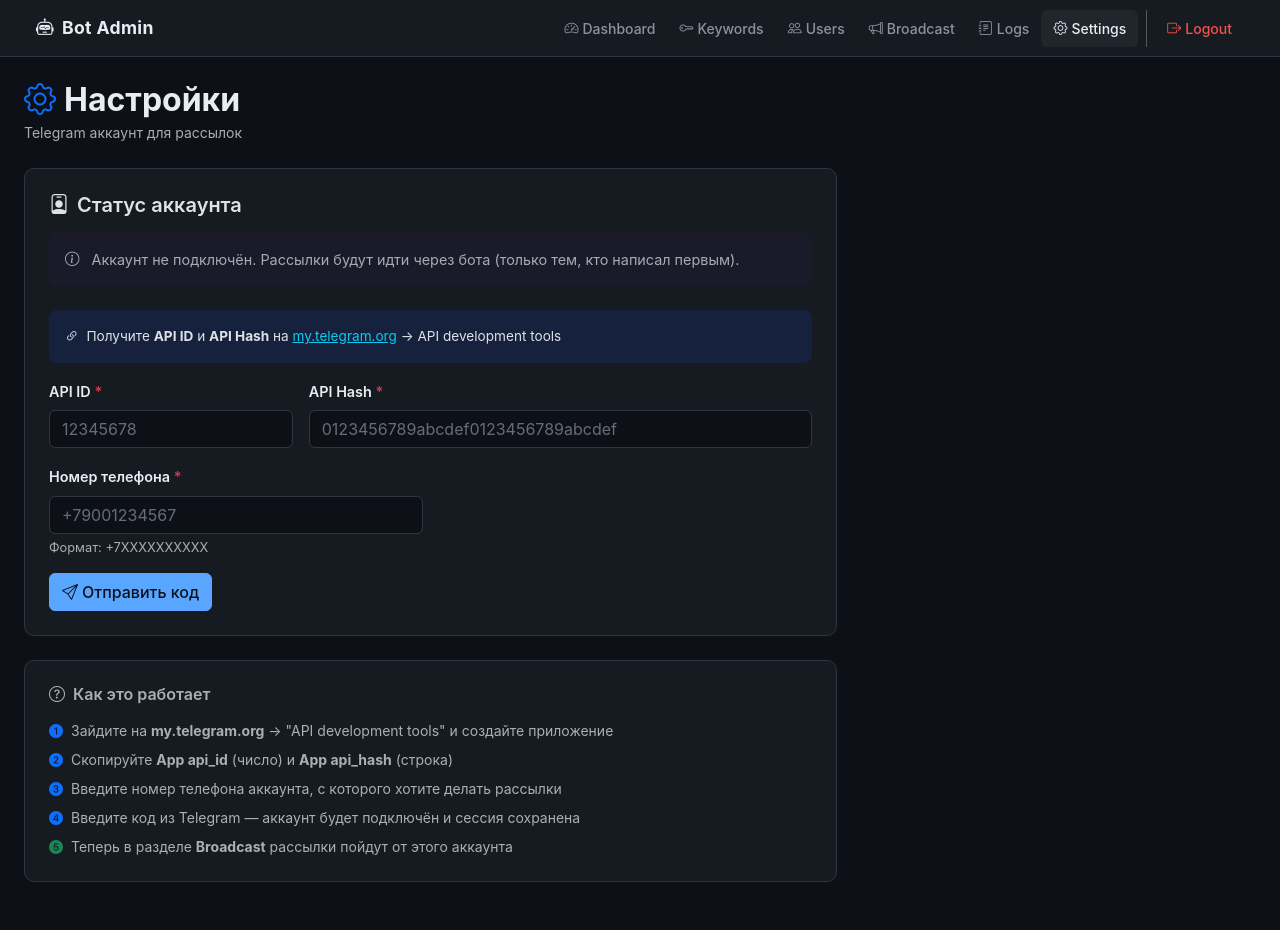
After one commit to artemregi/telegram-bot-marketing-automation, a FastAPI app: template app/templates/settings.html in a window 1280 px wide. The commit adds this page. Run offline with FastAPI, Linux system fonts and the light colour scheme; the template is opened without the code that fills it, so the values that code supplies are empty; parts of the project's set-up code (start-up, migrations or seed data) failed here and were passed over.

Commit message:
Add Pyrogram user account for broadcasts + Settings page
- requirements.txt: add pyrogram + tgcrypto
- models: add Setting table (key-value config store)
- services/tg_client.py: Pyrogram auth flow (send_code → sign_in → session)
- services/broadcast.py: use Pyrogram client when session exists, fall back to bot
- routes.py: GET/POST /settings, /settings/send-code, /settings/verify-code, /settings/disconnect
- templates/settings.html: connect account UI with step-by-step instructions
- base.html: add Settings to navbar

Co-Authored-By: Claude Sonnet 4.6 <noreply@anthropic.com>

```diff
--- a/app/templates/base.html
+++ b/app/templates/base.html
@@ -32,6 +32,9 @@
           <a class="nav-link {% if '/logs' in request.url.path %}active{% endif %}" href="/logs">
             <i class="bi bi-journal-text me-1"></i>Logs
           </a>
+          <a class="nav-link {% if '/settings' in request.url.path %}active{% endif %}" href="/settings">
+            <i class="bi bi-gear me-1"></i>Settings
+          </a>
           <div class="vr ms-2 me-2 d-none d-lg-block" style="opacity:0.3"></div>
           <a class="nav-link text-danger" href="/logout">
             <i class="bi bi-box-arrow-right me-1"></i>Logout
--- /dev/null
+++ b/app/templates/settings.html
@@ -0,0 +1,124 @@
+{% extends "base.html" %}
+{% block title %}Settings — Bot Admin{% endblock %}
+
+{% block content %}
+<div class="d-flex align-items-center mb-4">
+  <div>
+    <h2 class="fw-bold mb-0"><i class="bi bi-gear me-2 text-primary"></i>Настройки</h2>
+    <span class="text-muted small">Telegram аккаунт для рассылок</span>
+  </div>
+</div>
+
+<!-- Status card -->
+<div class="row mb-4">
+  <div class="col-12 col-lg-8">
+    <div class="card border-0 mb-4">
+      <div class="card-body p-4">
+        <h5 class="fw-semibold mb-3"><i class="bi bi-person-badge me-2"></i>Статус аккаунта</h5>
+        {% if connected %}
+          <div class="d-flex align-items-center gap-3 mb-4">
+            <div style="width:48px;height:48px;border-radius:50%;background:#1a3a2a;display:flex;align-items:center;justify-content:center">
+              <i class="bi bi-person-check-fill text-success fs-4"></i>
+            </div>
+            <div>
+              <div class="fw-semibold text-success">Подключён</div>
+              <div class="text-muted small">{{ creds.account_name }} · {{ creds.phone }}</div>
+            </div>
+            <form method="POST" action="/settings/disconnect" class="ms-auto">
+              <button type="submit" class="btn btn-outline-danger btn-sm"
+                onclick="return confirm('Отключить аккаунт?')">
+                <i class="bi bi-x-circle me-1"></i>Отключить
+              </button>
+            </form>
+          </div>
+          <div class="alert alert-success border-0 mb-0" style="background:#0d2a1a">
+            <i class="bi bi-check-circle-fill me-2"></i>
+            Рассылки будут отправляться с этого аккаунта. Бот по-прежнему используется для входящих сообщений.
+          </div>
+        {% elif awaiting_code %}
+          <div class="alert alert-warning border-0 mb-4" style="background:#2a2000">
+            <i class="bi bi-phone me-2"></i>
+            Код отправлен на <strong>{{ creds.phone }}</strong>. Введите его ниже.
+          </div>
+          <!-- Code entry form -->
+          <form method="POST" action="/settings/verify-code">
+            <div class="mb-3">
+              <label class="form-label fw-semibold">Код из Telegram <span class="text-danger">*</span></label>
+              <input type="text" class="form-control" name="code"
+                placeholder="12345" maxlength="10" autofocus
+                style="font-size:1.4rem;letter-spacing:0.3rem;max-width:200px">
+              <div class="form-text text-muted">Код из SMS или Telegram-приложения</div>
+            </div>
+            <div class="mb-4">
+              <label class="form-label fw-semibold">Пароль 2FA <span class="text-muted fw-normal">(если включён)</span></label>
+              <input type="password" class="form-control" name="password"
+                placeholder="Оставьте пустым если нет 2FA" style="max-width:300px">
+            </div>
+            <div class="d-flex gap-2">
+              <button type="submit" class="btn btn-success">
+                <i class="bi bi-check-circle me-1"></i>Подтвердить
+              </button>
+              <a href="/settings/disconnect" class="btn btn-outline-secondary"
+                onclick="event.preventDefault(); document.getElementById('resetForm').submit()">
+                Ввести другой номер
+              </a>
+            </div>
+          </form>
+          <form id="resetForm" method="POST" action="/settings/disconnect" class="d-none"></form>
+        {% else %}
+          <div class="alert alert-secondary border-0 mb-4" style="background:#1a1a2a">
+            <i class="bi bi-info-circle me-2"></i>
+            Аккаунт не подключён. Рассылки будут идти через бота (только тем, кто написал первым).
+          </div>
+          <!-- Connect form -->
+          <form method="POST" action="/settings/send-code">
+            <div class="row g-3 mb-3">
+              <div class="col-12">
+                <div class="alert border-0 mb-0 p-3" style="background:#16213e;font-size:0.85rem">
+                  <i class="bi bi-link-45deg me-1"></i>
+                  Получите <strong>API ID</strong> и <strong>API Hash</strong> на
+                  <a href="https://my.telegram.org/apps" target="_blank" class="text-info">my.telegram.org</a>
+                  → API development tools
+                </div>
+              </div>
+              <div class="col-sm-4">
+                <label class="form-label fw-semibold">API ID <span class="text-danger">*</span></label>
+                <input type="number" class="form-control" name="api_id"
+                  placeholder="12345678" required value="{{ creds.api_id or '' }}">
+              </div>
+              <div class="col-sm-8">
+                <label class="form-label fw-semibold">API Hash <span class="text-danger">*</span></label>
+                <input type="text" class="form-control" name="api_hash"
+                  placeholder="0123456789abcdef0123456789abcdef" required value="{{ creds.api_hash or '' }}">
+              </div>
+              <div class="col-sm-6">
+                <label class="form-label fw-semibold">Номер телефона <span class="text-danger">*</span></label>
+                <input type="tel" class="form-control" name="phone"
+                  placeholder="+79001234567" required value="{{ creds.phone or '' }}">
+                <div class="form-text text-muted">Формат: +7XXXXXXXXXX</div>
+              </div>
+            </div>
+            <button type="submit" class="btn btn-primary">
+              <i class="bi bi-send me-1"></i>Отправить код
+            </button>
+          </form>
+        {% endif %}
+      </div>
+    </div>
+
+    <!-- How it works -->
+    <div class="card border-0">
+      <div class="card-body p-4">
+        <h6 class="fw-semibold text-muted mb-3"><i class="bi bi-question-circle me-2"></i>Как это работает</h6>
+        <div class="d-flex flex-column gap-2 small text-muted">
+          <div><i class="bi bi-1-circle-fill text-primary me-2"></i>Зайдите на <strong>my.telegram.org</strong> → "API development tools" и создайте приложение</div>
+          <div><i class="bi bi-2-circle-fill text-primary me-2"></i>Скопируйте <strong>App api_id</strong> (число) и <strong>App api_hash</strong> (строка)</div>
+          <div><i class="bi bi-3-circle-fill text-primary me-2"></i>Введите номер телефона аккаунта, с которого хотите делать рассылки</div>
+          <div><i class="bi bi-4-circle-fill text-primary me-2"></i>Введите код из Telegram — аккаунт будет подключён и сессия сохранена</div>
+          <div><i class="bi bi-5-circle-fill text-success me-2"></i>Теперь в разделе <strong>Broadcast</strong> рассылки пойдут от этого аккаунта</div>
+        </div>
+      </div>
+    </div>
+  </div>
+</div>
+{% endblock %}
--- a/app/web/routes.py
+++ b/app/web/routes.py
@@ -17,6 +17,7 @@ from app.models.models import User, Keyword, MessageLog, Broadcast
 from app.services.broadcast import broadcast_service
 from app.services.keyword_service import keyword_service
 from app.services.user_service import user_service
+from app.services.tg_client import tg_client_service
 from app.web.auth import (
     check_credentials, create_session_token, get_current_user,
     SESSION_COOKIE_NAME
@@ -560,3 +561,89 @@ async def serve_file(request: Request, filename: str):
         media_type="application/octet-stream",
         headers={"Content-Disposition": f"attachment; filename={filename}"},
     )
+
+
+# --- Settings (Telegram account) ---
+
+@app.get("/settings", response_class=HTMLResponse)
+async def settings_page(request: Request):
+    admin = get_current_user(request)
+    if not admin:
+        return auth_redirect()
+
+    creds = await tg_client_service.get_credentials()
+    return templates.TemplateResponse("settings.html", {
+        "request": request,
+        "creds": creds,
+        "connected": bool(creds.get("session")),
+        "awaiting_code": bool(creds.get("api_id") and not creds.get("session")),
+        "flash": get_flash(request),
+        "admin_user": admin,
+    })
+
+
+@app.post("/settings/send-code")
+async def settings_send_code(
+    request: Request,
+    api_id: int = Form(...),
+    api_hash: str = Form(...),
+    phone: str = Form(...),
+):
+    admin = get_current_user(request)
+    if not admin:
+        return auth_redirect()
+
+    try:
+        await tg_client_service.send_code(api_id, api_hash, phone.strip())
+        return RedirectResponse(
+            url="/settings?msg=SMS+код+отправлен+на+номер+" + phone.strip() + "&msg_type=success",
+            status_code=303,
+        )
+    except Exception as e:
+        logger.error(f"send_code error: {e}")
+        return RedirectResponse(
+            url=f"/settings?msg=Ошибка:+{str(e)[:80]}&msg_type=danger",
+            status_code=303,
+        )
+
+
+@app.post("/settings/verify-code")
+async def settings_verify_code(
+    request: Request,
+    code: str = Form(...),
+    password: str = Form(""),
+):
+    admin = get_current_user(request)
+    if not admin:
+        return auth_redirect()
+
+    try:
+        info = await tg_client_service.sign_in(code, password)
+        return RedirectResponse(
+            url=f"/settings?msg=Аккаунт+подключён:+{info['name']}&msg_type=success",
+            status_code=303,
+        )
+    except ValueError as e:
+        return RedirectResponse(
+            url=f"/settings?msg={str(e)}&msg_type=warning",
+            status_code=303,
+        )
+    except Exception as e:
+        logger.error(f"sign_in error: {e}")
+        return RedirectResponse(
+            url=f"/settings?msg=Ошибка+кода:+{str(e)[:80]}&msg_type=danger",
+            status_code=303,
+        )
+
+
+@app.post("/settings/disconnect")
+async def settings_disconnect(request: Request):
+    admin = get_current_user(request)
+    if not admin:
+        return auth_redirect()
+
+    await tg_client_service.disconnect()
+    return RedirectResponse(
+        url="/settings?msg=Аккаунт+отключён&msg_type=info",
+        status_code=303,
+    )
--- a/requirements.txt
+++ b/requirements.txt
@@ -12,3 +12,5 @@ starlette==0.35.1
 aiofiles==23.2.1
 httpx==0.26.0
 passlib[bcrypt]==1.7.4
+pyrogram==2.0.106
+tgcrypto==1.2.5
```
Also changed, not shown: app/models/models.py (+12 -0 lines), app/services/broadcast.py (+80 -57 lines), app/services/tg_client.py (added, +146 -0 lines).
